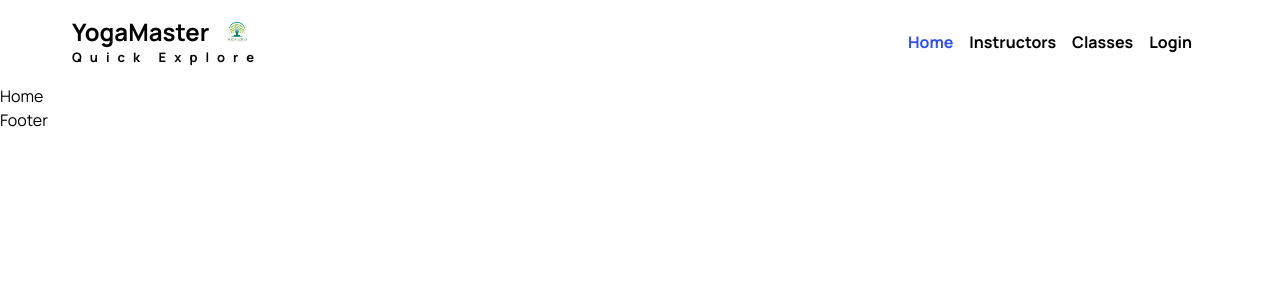
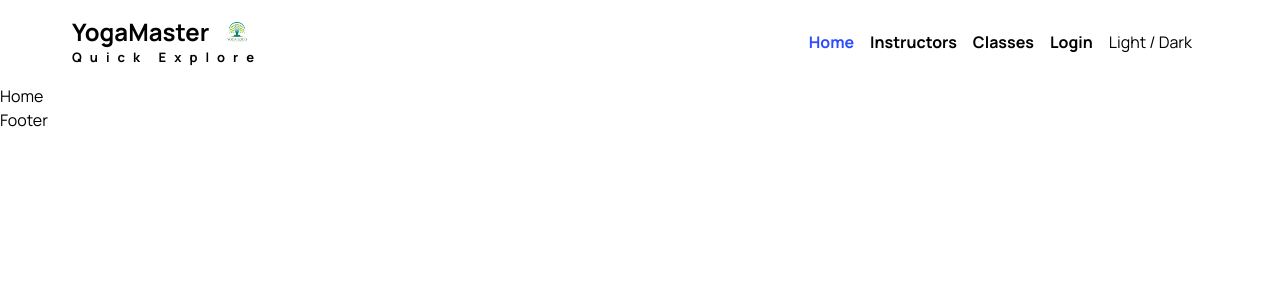
Before and after one commit to rownakabdullahomi/Yoga_Master_Client, a React (Vite) app: page / in a window 1280 px wide. Shown: the top 300 px of the page. Built offline with nearby package versions, Linux system fonts and the light colour scheme.

Commit message:
navbar in progress

```diff
--- a/src/components/shared/Navbar.jsx
+++ b/src/components/shared/Navbar.jsx
@@ -52,6 +52,7 @@ const Navbar = () => {
                 ))}
 
                 {/* based on users */}
+                <li>
                   <NavLink
                     className={({ isActive }) =>
                       `font-bold ${
@@ -68,6 +69,10 @@ const Navbar = () => {
                   >
                     Login
                   </NavLink>
+                </li>
+
+                {/* color toggle */}
+                <li>Light / Dark</li>
               </ul>
             </div>
           </div>
```
Lines whose indentation alone changed are shown as unchanged.
